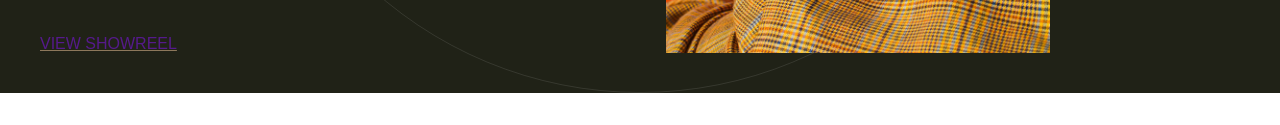
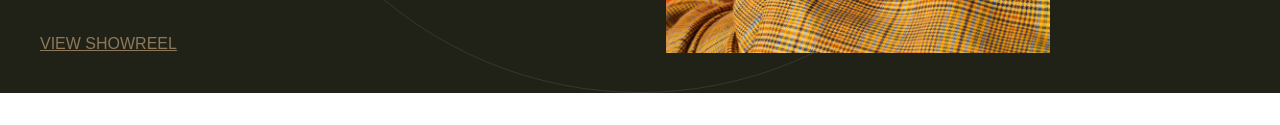
Before and after one commit to PIPKA2/PIPKA2.github.io, a plain HTML site: page cuero/index.html in a window 1280 px wide. Shown: the part 707-832 px from the top of the page. Drawn offline with nearby package versions, Linux system fonts and the light colour scheme.

Commit message:
Update style.css

```diff
--- a/cuero/style.css
+++ b/cuero/style.css
@@ -132,6 +132,7 @@ img {
 }
 .showreel a{
 	text-decoration: none;
+	color: #8d785b;
 }
 
 @media (max-width: 900px) {
```
